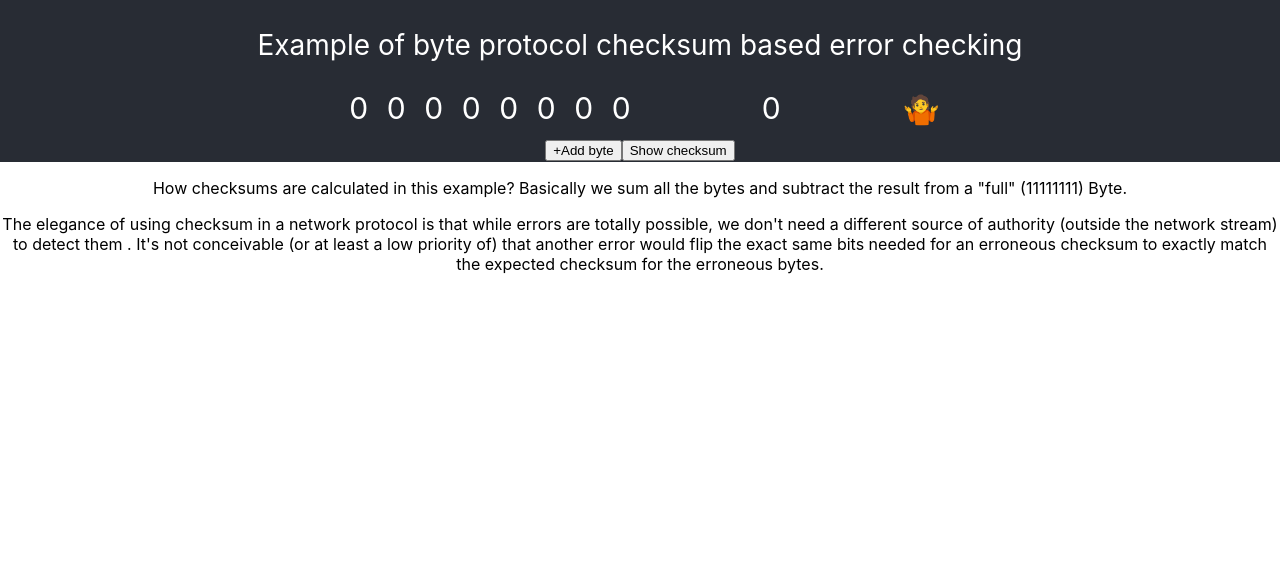
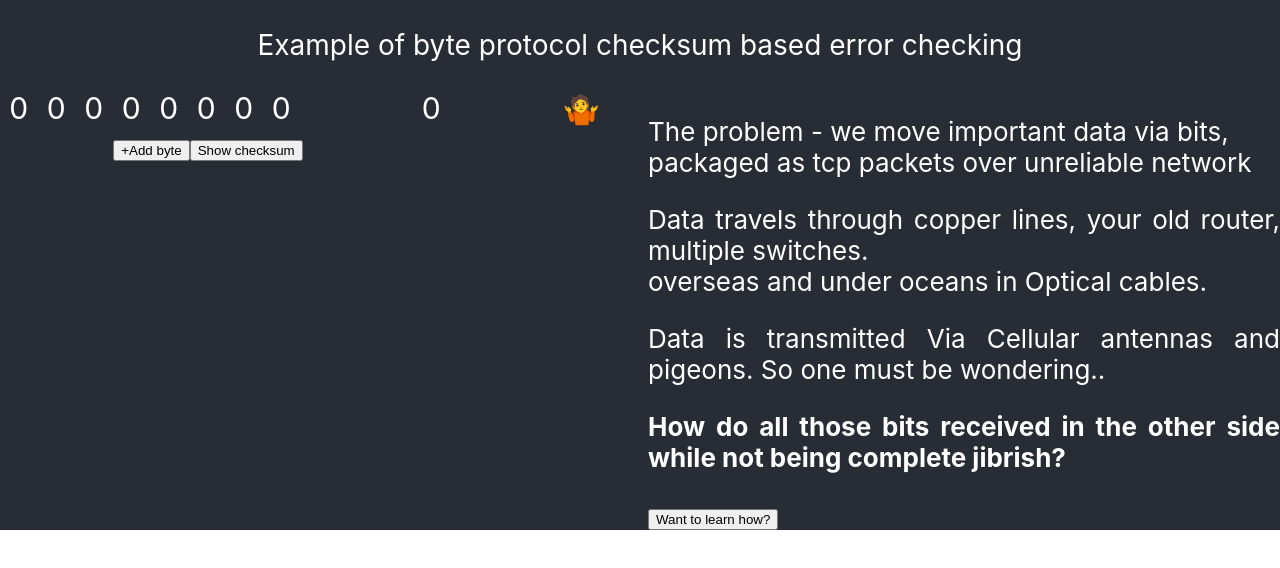
Before and after one commit to alonisser/checksum-app, a React (Create React App) app: page / in a window 1280 px wide. Shown: the top 568 px of the page. Built offline with nearby package versions, Linux system fonts and the light colour scheme.

Commit message:
Adding text and reordering ui with a flaky display grid

```diff
--- a/src/App.css
+++ b/src/App.css
@@ -26,12 +26,31 @@
 .container {
   background-color: #282c34;
 
-  display: flex;
-  flex-direction: row;
-  align-items: center;
+  display: grid;
+  /*flex-direction: row;*/
+  /*align-items: center;*/
   justify-content: center;
   font-size: calc(14px + 2vmin);
   color: white;
+  grid-template-columns: repeat(auto-fill, minmax(200px, 1fr));
+  /* This is better for small screens, once min() is better supported */
+  /* grid-template-columns: repeat(auto-fill, minmax(min(200px, 100%), 1fr)); */
+  grid-gap: 1rem;
+}
+
+
+.text {
+  font-size: calc(10px + 2vmin);
+  text-align: justify;
+  grid-column: 4 /span 3;
+}
+
+.cellGrid {
+  grid-column: 1 /span 2;
+
+}
+.text button {
+  text-align: center;
 }
 
 .App-link {
@@ -69,11 +88,11 @@
   border-color: red;
 }
 
-.explanation {
-
-}
-
 /*utility classes*/
 .flex {
   display: flex;
 }
+
+.hide {
+  display: none;
+}
--- a/src/App.js
+++ b/src/App.js
@@ -1,9 +1,10 @@
 import React from 'react';
 import './App.css';
 import CellsGrid from './components/cellsGrid';
-import Explanation from "./components/explanation";
+import Text from "./components/text";
 
 function App() {
+
     return (
         <div className="App">
             <header className="App-header">
@@ -14,8 +15,9 @@ function App() {
             </header>
             <div className="container">
                 <CellsGrid/>
+                <Text/>
             </div>
-            <Explanation/>
+
 
         </div>
     );
--- a/src/components/cellsGrid.js
+++ b/src/components/cellsGrid.js
@@ -39,7 +39,7 @@ class CellsGrid extends Component {
     render() {
         return (
 
-            <div className="cellGrid">
+            <div className="cellGrid grid-item">
                 <div className="rows">
                     {this.state.rows.map((row, idx) => {
                         return <div className="fullRow flex" key={idx}>
--- a/src/components/explanation.js
+++ b/src/components/explanation.js
@@ -1,8 +1,8 @@
 import React from "react";
 
-function Explanation(){
+function Explanation(props){
     return (
-        <div className="explanation">
+        <div className={"explanation"}>
             <p>
                 How checksums are calculated in this example? Basically we sum all the bytes and subtract the result
                 from a "full" (11111111) Byte.
@@ -10,10 +10,12 @@ function Explanation(){
 
             <p>
                 The elegance of using checksum in a network protocol is that while errors are totally possible,
-                we don't need a different source of authority (outside the network stream) to detect them .
+                we don't need a different source of authority (outside the network stream) to detect them.
+
+            </p>
+            <p>
                 It's not conceivable (or at least a low priority of) that another error would flip the exact same bits needed
                 for an erroneous checksum to exactly match the expected checksum for the erroneous bytes.
-
             </p>
         </div>
     )
--- /dev/null
+++ b/src/components/text.js
@@ -0,0 +1,49 @@
+import React, {Component} from "react";
+import Explanation from "./explanation";
+
+class Text extends Component {
+    constructor(props) {
+        super(props);
+        this.state = {displayExplanation: false}
+        this.toggleExplanation = this.toggleExplanation.bind(this)
+    }
+
+    toggleExplanation() {
+        this.setState({displayExplanation: !this.state.displayExplanation})
+    }
+
+    render() {
+        return (
+            <div className={"text grid-item"}>
+                {!this.state.displayExplanation && <div>
+                    <p>
+                        The problem - we move important data via bits, <br/>packaged as tcp packets over unreliable
+                        network
+                    </p>
+
+                    <p>
+                        Data travels through copper lines, your old router, multiple switches.<br/> overseas and under
+                        oceans
+                        in Optical cables.
+                    </p>
+                    <p>
+                        Data is transmitted Via Cellular antennas and pigeons. So one must be wondering..
+                    </p>
+                    <p>
+                        <b>How do all those bits received in the other side while not being complete jibrish?</b>
+                    </p>
+                </div>}
+                {!this.state.displayExplanation && <button
+                    onClick={this.toggleExplanation}>{"Want to learn how?"}</button>}
+                {this.state.displayExplanation && <Explanation/>}
+                {this.state.displayExplanation && <button
+                    onClick={this.toggleExplanation}>{"enough already"}</button>}
+            </div>
+
+
+        )
+    }
+
+}
+
+export default Text
```
